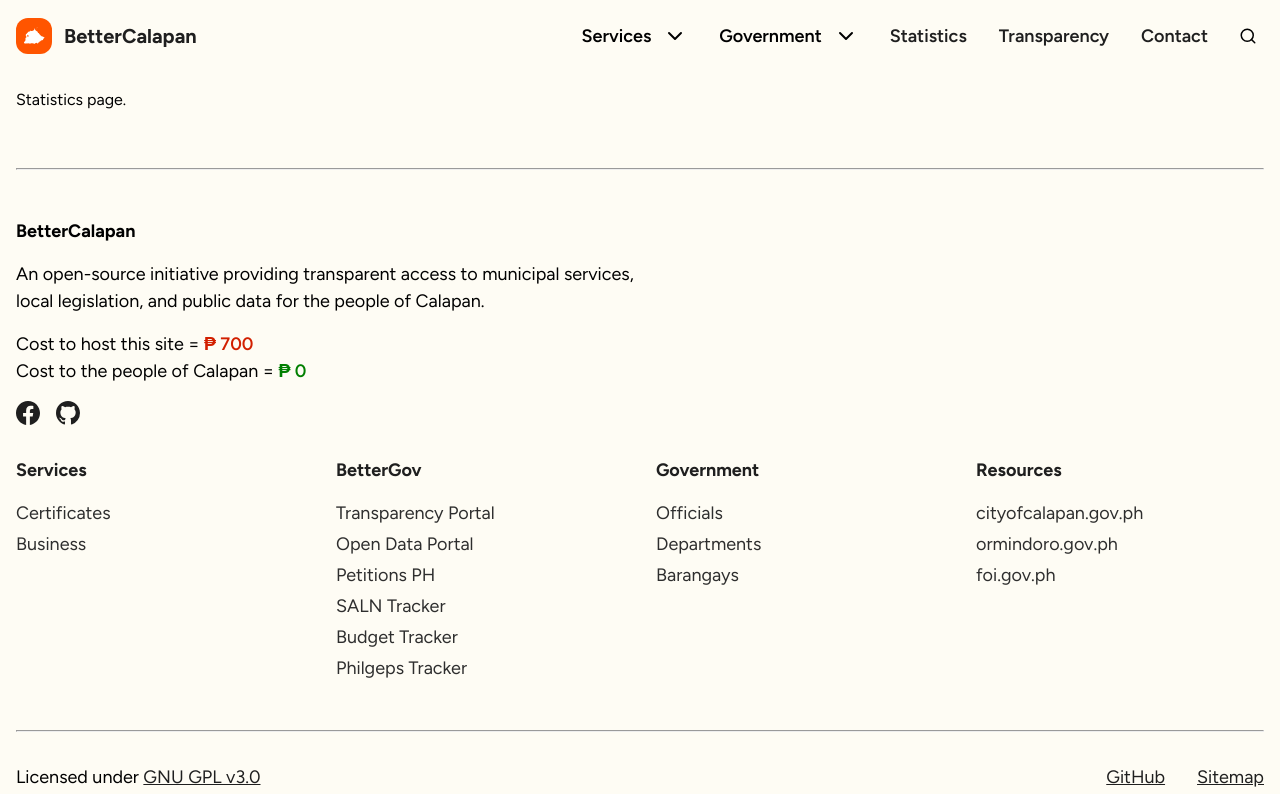
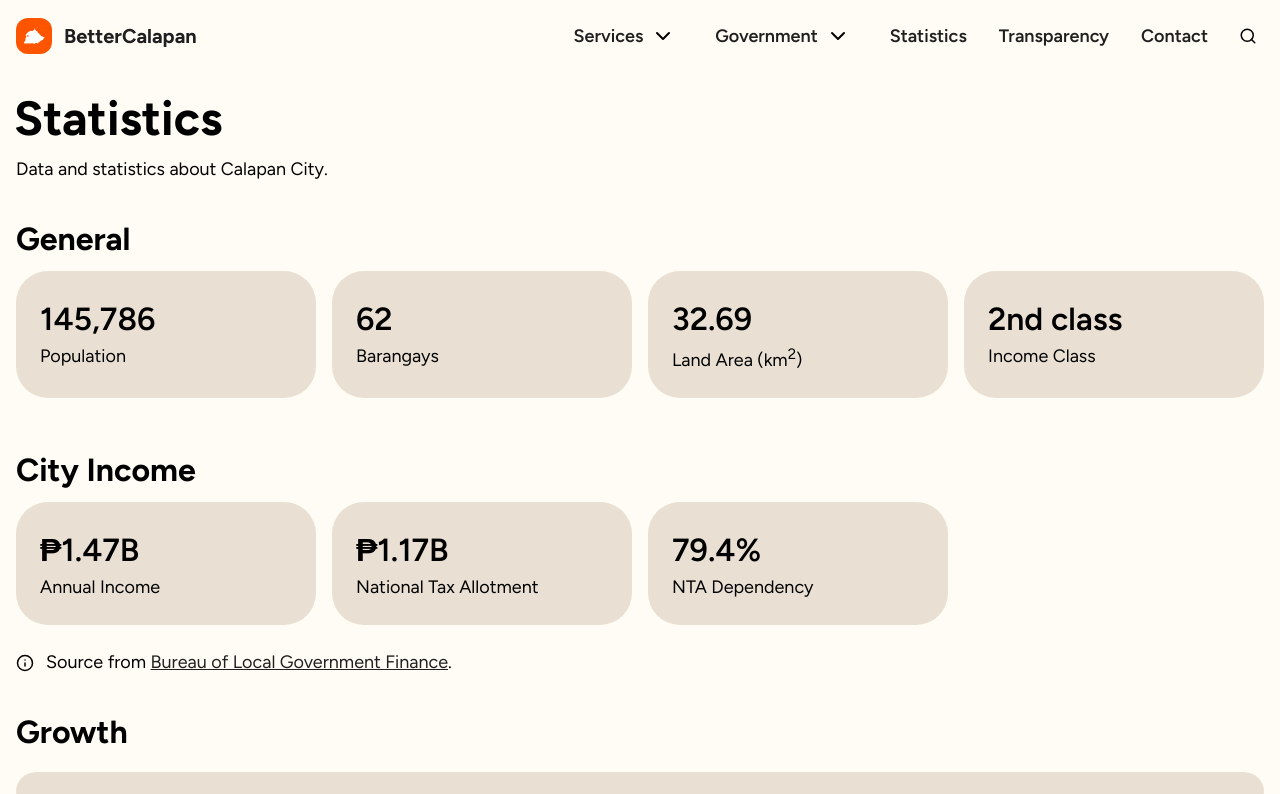
Before and after one commit to BetterCalapan/bettercalapan, a SvelteKit app: page /statistics in a window 1280 px wide. Shown: the top 794 px of the page. Built offline with nearby package versions, Linux system fonts and the light colour scheme.

Commit message:
feat(stats): add growth chart

```diff
--- a/src/lib/components/macro/nav-menu.svelte
+++ b/src/lib/components/macro/nav-menu.svelte
@@ -3,14 +3,18 @@
 	import { government } from '$lib/data/government.data';
 	import { services } from '$lib/data/services.data';
 	import { navItem } from '$lib/snippets/nav-item.snippet.svelte';
+	import { resolve } from '$app/paths';
 	import ChevronDown from '@lucide/svelte/icons/chevron-down';
 </script>
 
 <NavigationMenu.Root class="page-section-root">
 	<NavigationMenu.List class="page-section-list">
 		<NavigationMenu.Item class="page-section-item">
-			<NavigationMenu.Trigger class="page-section-trigger">
-				Services <ChevronDown />
+			<NavigationMenu.Link class="page-section-link" href={resolve('/(app)/services')}>
+				Services
+			</NavigationMenu.Link>
+			<NavigationMenu.Trigger class="page-section-trigger" aria-label="Open Services menu">
+				<ChevronDown />
 			</NavigationMenu.Trigger>
 			<NavigationMenu.Content class="page-section-content">
 				<ul>
@@ -25,8 +29,11 @@
 		</NavigationMenu.Item>
 
 		<NavigationMenu.Item class="page-section-item">
-			<NavigationMenu.Trigger class="page-section-trigger">
-				Government <ChevronDown />
+			<NavigationMenu.Link class="page-section-link" href={resolve('/(app)/government')}>
+				Government
+			</NavigationMenu.Link>
+			<NavigationMenu.Trigger class="page-section-trigger" aria-label="Open Government menu">
+				<ChevronDown />
 			</NavigationMenu.Trigger>
 			<NavigationMenu.Content class="page-section-content">
 				<ul>
@@ -74,8 +81,8 @@
 		}
 		:global(.page-section-item) {
 			position: relative;
-			display: grid;
-			place-items: center;
+			display: flex;
+			align-items: center;
 		}
 		:global(.page-section-trigger),
 		:global(.page-section-link) {
@@ -88,9 +95,8 @@
 		}
 		:global(.page-section-trigger) {
 			padding: 0;
-			min-width: 48px;
+			min-width: 40px;
 			justify-content: center;
-			gap: 0.75rem;
 		}
 		:global(.page-section-trigger:hover),
 		:global(.page-section-link:hover) {
--- a/src/lib/snippets/source.snippet.svelte
+++ b/src/lib/snippets/source.snippet.svelte
@@ -28,7 +28,7 @@
 		gap: 0.75rem;
 
 		:global(.icon) {
-			margin-top: 0.25rem;
+			margin-top: 0.125rem;
 		}
 
 		:global(.source-link) {
--- a/src/routes/(app)/statistics/+page.svelte
+++ b/src/routes/(app)/statistics/+page.svelte
@@ -1 +1,102 @@
-Statistics page.
+<script lang="ts">
+	import { info } from '$lib/snippets/info.snippet.svelte';
+	import { source } from '$lib/snippets/source.snippet.svelte';
+	import PopulationGrowthChart from './population-growth-chart.svelte';
+</script>
+
+<div class="primary-wrapper">
+	{@render info('Statistics', 'Data and statistics about Calapan City.')}
+	<div class="section general">
+		<h2>General</h2>
+		<div class="content">
+			<div class="population">
+				<p class="count">145,786</p>
+				<p class="label">Population</p>
+			</div>
+			<div class="barangays">
+				<p class="count">62</p>
+				<p class="label">Barangays</p>
+			</div>
+			<div class="land-area">
+				<p class="count">32.69</p>
+				<p class="label">Land Area (km<sup>2</sup>)</p>
+			</div>
+			<div class="income-class">
+				<p class="count">2nd class</p>
+				<p class="label">Income Class</p>
+			</div>
+		</div>
+	</div>
+	<div class="section city-income">
+		<h2>City Income</h2>
+		<div class="content">
+			<div class="annual-income">
+				<p class="count">₱1.47B</p>
+				<p class="label">Annual Income</p>
+			</div>
+			<div class="nta-share">
+				<p class="count">₱1.17B</p>
+				<p class="label">National Tax Allotment</p>
+			</div>
+			<div class="nta-dependency">
+				<p class="count">79.4%</p>
+				<p class="label">NTA Dependency</p>
+			</div>
+		</div>
+		{@render source(
+			'Source from',
+			'Bureau of Local Government Finance',
+			'https://blgf.gov.ph/lgu-fiscal-data/'
+		)}
+	</div>
+	<div class="section growth">
+		<h2>Growth</h2>
+		<PopulationGrowthChart />
+	</div>
+	<div class="section distribution">
+		<h2>Distribution</h2>
+		<p>Show a really cool graph of population distribution by barangay here.</p>
+	</div>
+	<div class="section competitiveness">
+		<h2>Competitiveness</h2>
+		<p>Show a really cool graph of city competitiveness here.</p>
+	</div>
+</div>
+
+<style>
+	.primary-wrapper {
+		display: flex;
+		flex-direction: column;
+		gap: 2rem;
+
+		.section {
+			display: flex;
+			flex-direction: column;
+			gap: 0.5rem;
+
+			.content {
+				margin-bottom: 1rem;
+				display: grid;
+				grid-template-columns: repeat(auto-fill, minmax(240px, 1fr));
+				gap: 1rem;
+
+				div {
+					background-color: var(--neutral-1);
+					padding: 1.5rem;
+					border-radius: 2rem;
+
+					.count {
+						font-size: 2rem;
+						font-weight: 600;
+					}
+				}
+			}
+		}
+	}
+
+	@media (min-width: 900px) {
+		h2 {
+			font-size: 2rem;
+		}
+	}
+</style>
--- /dev/null
+++ b/src/routes/(app)/statistics/population-growth-chart.svelte
@@ -0,0 +1,183 @@
+<script lang="ts">
+	import { AreaChart, defaultChartPadding, type ChartResizeDetail } from 'layerchart';
+
+	const populationGrowth = [
+		{ year: 2020, population: 146_000 },
+		{ year: 2021, population: 147_100 },
+		{ year: 2022, population: 148_200 },
+		{ year: 2023, population: 149_400 },
+		{ year: 2024, population: 150_700 },
+		{ year: 2025, population: 151_900 },
+		{ year: 2026, population: 153_100 },
+		{ year: 2027, population: 154_300 },
+		{ year: 2028, population: 155_500 },
+		{ year: 2029, population: 156_700 },
+		{ year: 2030, population: 157_900 }
+	] as const;
+	const compactPopulationGrowth = populationGrowth.filter((_, index) => index % 2 === 0);
+
+	let compactChart = $state(false);
+
+	const formatYear = (value: number) => String(value);
+	const formatPopulation = (value: number) => value.toLocaleString('en-US');
+	const formatPopulationTick = (value: number) => `${value / 1_000}k`;
+	const populationTicks = [140_000, 145_000, 150_000, 155_000, 160_000];
+	const gridLineStyle = {
+		stroke: 'var(--fg-alt)',
+		strokeWidth: 1.5,
+		dashArray: [2, 6],
+		opacity: 0.9
+	};
+	const axisRuleStyle = {
+		stroke: 'var(--fg-alt)',
+		strokeWidth: 2,
+		opacity: 0.65
+	};
+
+	function handleChartResize({ containerWidth }: ChartResizeDetail) {
+		compactChart = containerWidth < 520;
+	}
+</script>
+
+<figure class="chart-card">
+	<AreaChart
+		data={populationGrowth}
+		x="year"
+		y="population"
+		xDomain={[2020, 2030]}
+		yDomain={[140_000, 160_000]}
+		yBaseline={140_000}
+		series={[
+			{
+				key: 'population',
+				label: 'Population',
+				value: 'population',
+				color: 'var(--accent)'
+			}
+		]}
+		grid={{
+			y: gridLineStyle,
+			yTicks: populationTicks.slice(1)
+		}}
+		highlight={{
+			axis: 'x',
+			lines: {
+				stroke: 'var(--accent)',
+				strokeWidth: 1.5,
+				dashArray: [2, 6]
+			},
+			points: {
+				stroke: 'var(--accent)',
+				strokeWidth: 7
+			}
+		}}
+		points={{
+			data: compactChart ? compactPopulationGrowth : populationGrowth,
+			r: compactChart ? 4 : 6,
+			strokeWidth: compactChart ? 2 : 3,
+			stroke: 'var(--neutral-1)'
+		}}
+		padding={defaultChartPadding({ top: 16, right: 16, bottom: 36, left: 40 })}
+		height={320}
+		onResize={handleChartResize}
+		role="img"
+		aria-label="Calapan City population growth from 146,000 people in 2020 to 157,900 people in 2030"
+		props={{
+			area: { fillOpacity: 0.18 },
+			line: { strokeWidth: 3 },
+			xAxis: {
+				format: formatYear,
+				ticks: (compactChart ? compactPopulationGrowth : populationGrowth).map(({ year }) => year),
+				rule: axisRuleStyle,
+				tickLabelProps: { dy: 10 },
+				classes: { tickLabel: 'growth-axis-label' }
+			},
+			yAxis: {
+				format: formatPopulationTick,
+				ticks: populationTicks,
+				rule: axisRuleStyle,
+				tickLabelProps: { dx: -10 },
+				classes: { tickLabel: 'growth-axis-label' }
+			},
+			tooltip: {
+				root: {
+					variant: 'none',
+					class: 'growth-tooltip'
+				},
+				header: {
+					format: formatYear,
+					class: 'growth-tooltip-header'
+				},
+				list: { class: 'growth-tooltip-list' },
+				item: {
+					format: formatPopulation,
+					classes: {
+						label: 'growth-tooltip-label',
+						value: 'growth-tooltip-value',
+						color: 'growth-tooltip-dot'
+					}
+				}
+			}
+		}}
+	/>
+</figure>
+
+<style>
+	.chart-card {
+		margin-top: 0.5rem;
+		padding: 1.25rem 1rem 1rem;
+		background-color: var(--neutral-1);
+		border-radius: 2rem;
+		overflow: hidden;
+
+		:global(.growth-axis-label) {
+			fill: var(--fg-alt);
+			font-family: inherit;
+			font-size: 0.75rem;
+			font-weight: 500;
+			stroke: none;
+		}
+	}
+
+	:global(.growth-tooltip) {
+		padding: 0.625rem 0.75rem;
+		border: 1px solid var(--neutral-2);
+		border-radius: 0.75rem;
+		background-color: var(--bg);
+		box-shadow: 0 0.25rem 1rem rgb(0 0 0 / 12%);
+		color: var(--fg);
+		font-family: inherit;
+		font-size: 0.75rem;
+		line-height: 1.25;
+	}
+
+	:global(.growth-tooltip-header) {
+		margin-bottom: 0.25rem;
+		padding-bottom: 0;
+		border-bottom: 0;
+		font-size: 0.875rem;
+	}
+
+	:global(.growth-tooltip-list) {
+		column-gap: 0.75rem;
+	}
+
+	:global(.growth-tooltip-label) {
+		color: var(--fg-alt);
+	}
+
+	:global(.growth-tooltip-value) {
+		font-weight: 600;
+	}
+
+	:global(.growth-tooltip-dot) {
+		width: 0.5rem;
+		height: 0.5rem;
+	}
+
+	@media (min-width: 900px) {
+		.chart-card {
+			padding: 1.5rem 1.5rem 1rem;
+		}
+	}
+</style>
```
Also changed, not shown: src/routes/(app)/contact/+page.svelte (+148 -1 lines).
